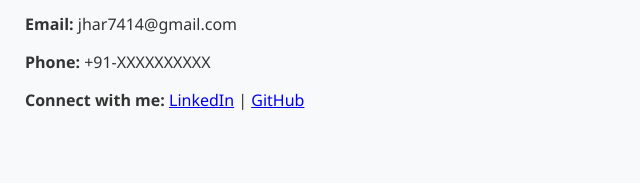
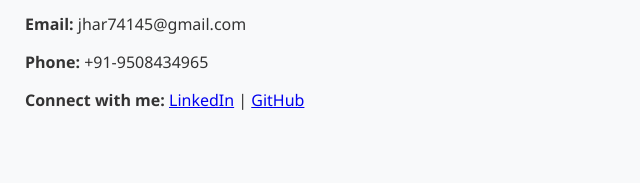
Before and after one commit to rohanjha845455/portfolio, a plain HTML site: page index.html in a window 1280 px wide. Shown: the part 3430-3613 px from the top of the page, 57-697 px from the left. Drawn offline with Linux system fonts and the light colour scheme.

Commit message:
Update index.html

```diff
--- a/index.html
+++ b/index.html
@@ -121,8 +121,8 @@
             </form>
 
             <div class="contact-info">
-                <p><strong>Email:</strong> jhar7414@gmail.com</p>
-                <p><strong>Phone:</strong> +91-XXXXXXXXXX</p>
+                <p><strong>Email:</strong> jhar74145@gmail.com</p>
+                <p><strong>Phone:</strong> +91-9508434965</p>
                 <p><strong>Connect with me:</strong>
                     <a href="https://www.linkedin.com/in/rohan-kumar-jha-46a92b20a/" target="_blank">LinkedIn</a> |
                     <a href="https://github.com/rohanjha845455" target="_blank">GitHub</a>
```
